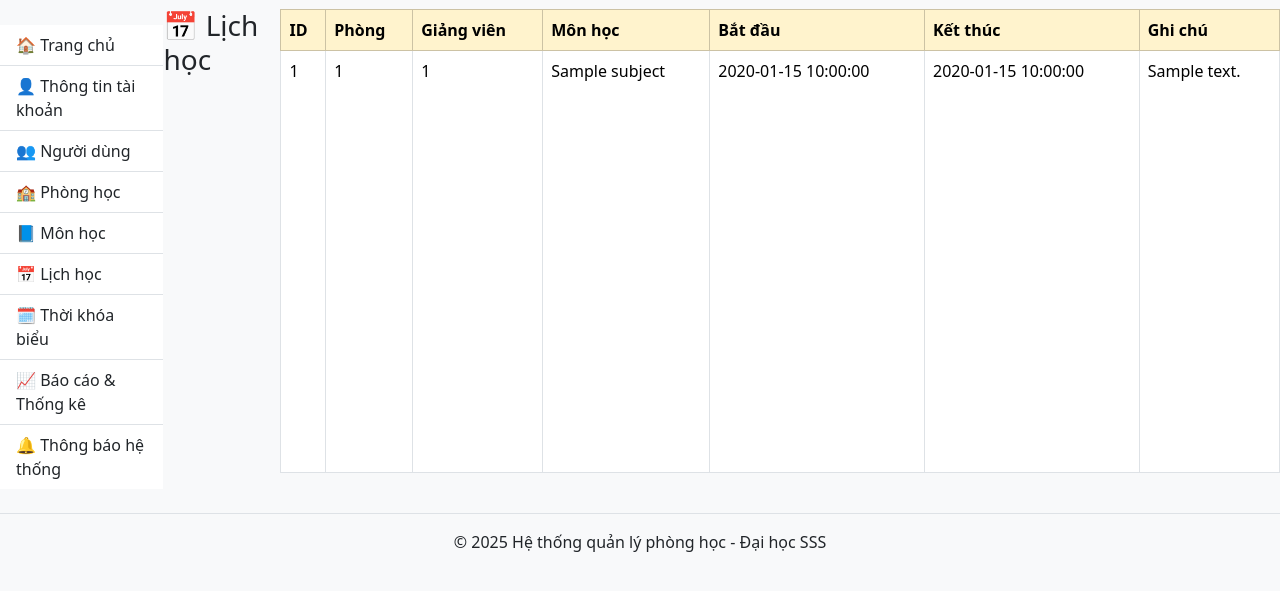
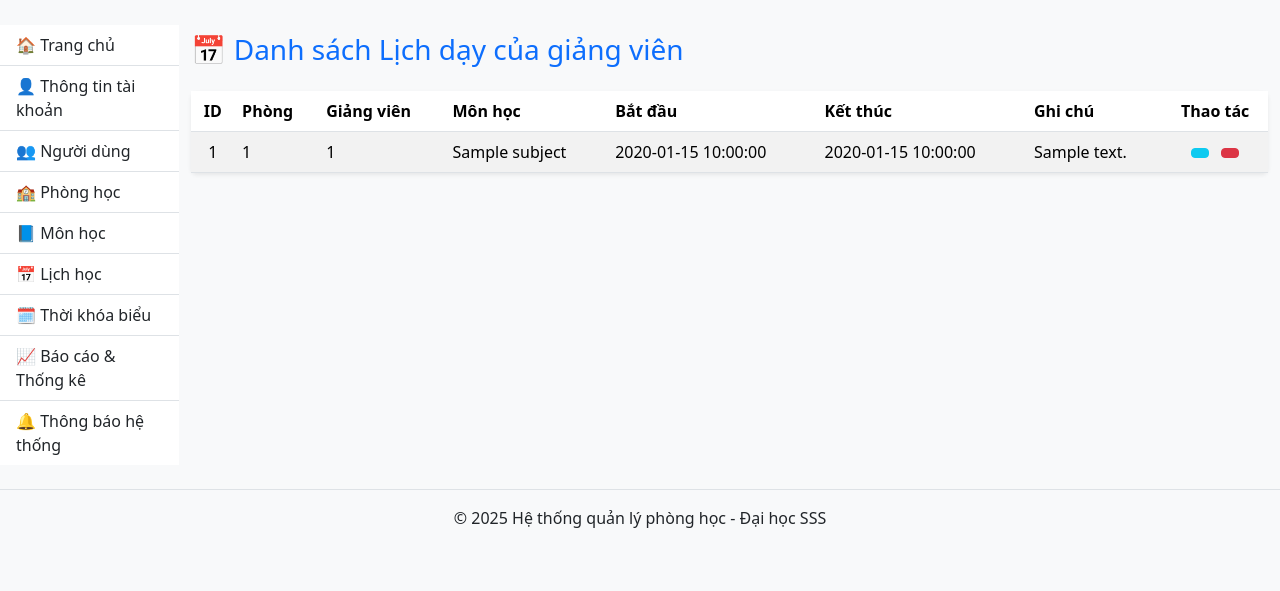
Before and after one commit to HuyNG25/BTL-Quan_Ly_Phong_Hoc, a PHP site: page /views/admin/schedule.php in a window 1280 px wide. Shown: the part 56-647 px from the top of the page. Run offline with PHP 8.4, Linux system fonts and the light colour scheme; tables that the repository leaves empty or names only in its code hold one stand-in row (values such as "Sample post").

Commit message:
Update schedule.php

```diff
--- a/views/admin/schedule.php
+++ b/views/admin/schedule.php
@@ -1,35 +1,65 @@
 <?php include 'header.php'; ?>
 <?php include 'sidebar.php'; ?>
 <?php
+// Đảm bảo đường dẫn đến file ScheduleFunctions.php là chính xác
 require_once '../../functions/ScheduleFunctions.php';
 $scheduleFn = new ScheduleFunctions();
 $schedules = $scheduleFn->getAllSchedules();
 ?>
-<h3 class="mb-4">📅 Lịch học</h3>
-<table class="table table-bordered bg-white table-hover">
-  <thead class="table-warning">
+
+<div class="container-fluid py-4">
+    <div class="row">
+        <div class="col-12">
+            <h3 class="mb-4 text-primary">📅 Danh sách Lịch dạy của giảng viên</h3>
+            <div class="card shadow-sm border-0">
+                <div class="card-body p-0">
+                    <div class="table-responsive">
+                        <table class="table table-striped table-hover align-middle mb-0">
+                            <thead class="bg-primary text-white">
                                 <tr>
-      <th>ID</th>
+                                    <th class="text-center">ID</th>
                                     <th>Phòng</th>
                                     <th>Giảng viên</th>
                                     <th>Môn học</th>
                                     <th>Bắt đầu</th>
                                     <th>Kết thúc</th>
                                     <th>Ghi chú</th>
-    </tr>
+                                    <th class="text-center">Thao tác</th> </tr>
                             </thead>
                             <tbody>
+                                <?php if (empty($schedules)): ?>
+                                    <tr>
+                                        <td colspan="8" class="text-center py-4">Chưa có lịch học nào được tạo.</td>
+                                    </tr>
+                                <?php else: ?>
                                     <?php foreach ($schedules as $s): ?>
                                         <tr>
-        <td><?= $s['schedule_id'] ?></td>
+                                            <td class="text-center"><?= $s['schedule_id'] ?></td>
                                             <td><?= $s['room_id'] ?></td>
                                             <td><?= $s['user_id'] ?></td>
                                             <td><?= htmlspecialchars($s['subject_name']) ?></td>
                                             <td><?= $s['start_time'] ?></td>
                                             <td><?= $s['end_time'] ?></td>
                                             <td><?= htmlspecialchars($s['note']) ?></td>
+                                            <td class="text-center text-nowrap">
+                                                <a href="edit_schedule.php?id=<?= $s['schedule_id'] ?>" class="btn btn-sm btn-info me-2" title="Sửa">
+                                                    <i class="fas fa-edit"></i>
+                                                </a>
+                                                <a href="delete_schedule.php?id=<?= $s['schedule_id'] ?>" class="btn btn-sm btn-danger" title="Xóa"
+                                                   onclick="return confirm('Bạn có chắc chắn muốn xóa lịch học ID <?= $s['schedule_id'] ?>?');">
+                                                    <i class="fas fa-trash-alt"></i>
+                                                </a>
+                                            </td>
                                         </tr>
                                     <?php endforeach; ?>
+                                <?php endif; ?>
                             </tbody>
                         </table>
+                    </div>
+                </div>
+            </div>
+        </div>
+    </div>
+</div>
+
 <?php include 'footer.php'; ?>
```
Lines whose indentation alone changed are shown as unchanged.
